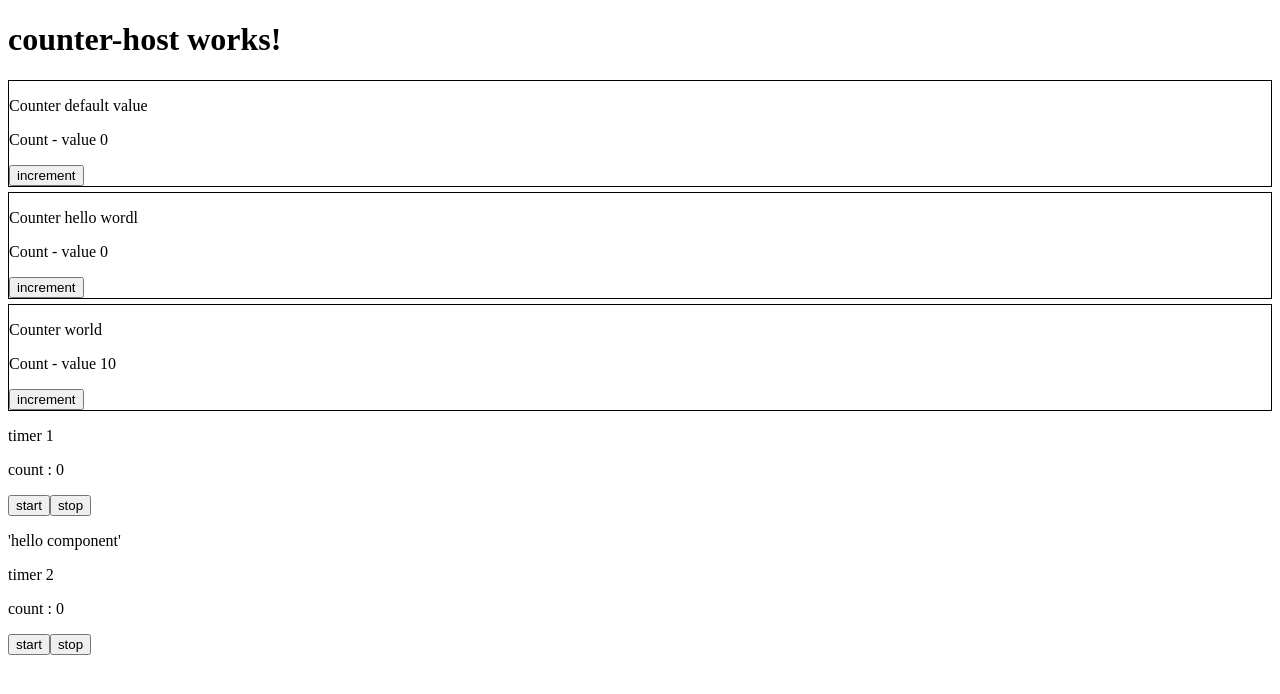
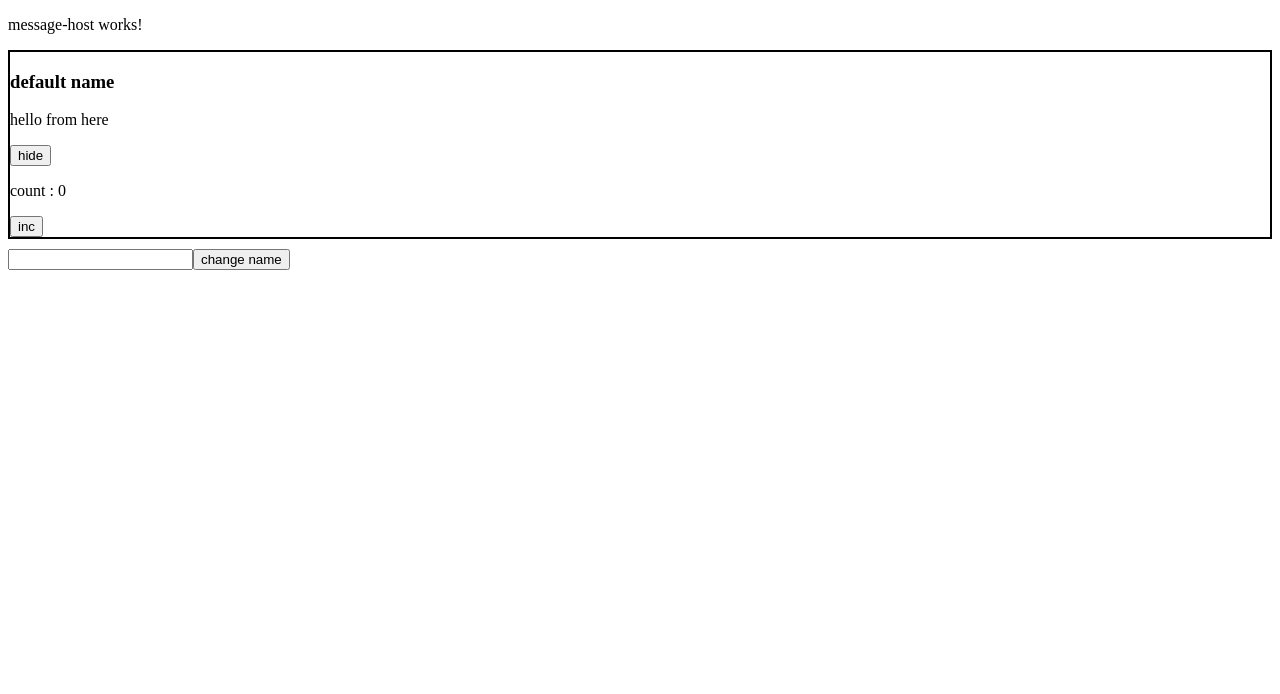
Before and after one commit to haxul/angular2-course, an Angular app: page /list1 in a window 1280 px wide. Shown: the top 694 px of the page. Built offline with nearby package versions, Linux system fonts and the light colour scheme.

Commit message:
lesson 2

```diff
--- a/src/app/app.component.html
+++ b/src/app/app.component.html
@@ -1 +1 @@
-<app-counter-host></app-counter-host>
+<app-message-host></app-message-host>
--- /dev/null
+++ b/src/app/message-box/message-box.component.css
@@ -0,0 +1,4 @@
+.border {
+  border: black solid 2px;
+  margin-bottom: 10px;
+}
--- /dev/null
+++ b/src/app/message-box/message-box.component.html
@@ -0,0 +1,10 @@
+<div *ngIf="visible" class="border">
+  <h3>{{name}}</h3>
+  <p>
+    <ng-content></ng-content>
+  </p>
+
+  <button (click)="hide()">hide</button>
+  <p> count : {{count}}</p>
+  <button (click)="increment()">inc</button>
+</div>
--- /dev/null
+++ b/src/app/message-box/message-box.component.ts
@@ -0,0 +1,31 @@
+import {Component, Input, OnChanges, OnInit, SimpleChanges} from "@angular/core"
+
+@Component({
+  selector: "app-message-box",
+  templateUrl: "./message-box.component.html",
+  styleUrls: ["./message-box.component.css"]
+})
+export class MessageBoxComponent implements OnChanges {
+
+  constructor() {
+  }
+
+  @Input()
+  name: string = "default name"
+  visible: boolean = true
+  count: number = 0
+
+  hide(): void {
+    this.visible = false
+  }
+
+  increment(): void {
+    this.count++
+  }
+
+  ngOnChanges(changes: SimpleChanges): void {
+    console.log(changes)
+    console.log("change some")
+  }
+
+}
--- /dev/null
+++ b/src/app/message-host/message-host.component.html
@@ -0,0 +1,5 @@
+<p>message-host works!</p>
+
+<app-message-box [name] = "name"> hello from here</app-message-box>
+<input [(ngModel)]="inputValue" type="text">
+<button (click)="changeName(inputValue)"> change name</button>
--- /dev/null
+++ b/src/app/message-host/message-host.component.ts
@@ -0,0 +1,19 @@
+import { Component, OnInit } from '@angular/core';
+
+@Component({
+  selector: 'app-message-host',
+  templateUrl: './message-host.component.html',
+  styleUrls: ['./message-host.component.css']
+})
+export class MessageHostComponent implements OnInit {
+
+  constructor() { }
+  name: string = "default name"
+  inputValue : string
+  changeName(text: string): void {
+    this.name = text
+  }
+  ngOnInit(): void {
+  }
+
+}
```
Also changed, not shown: src/app/app.module.ts (+11 -5 lines), src/app/message-host/message-host.component.css (added), 2 other files (tests, documents, lock files or other folders).
